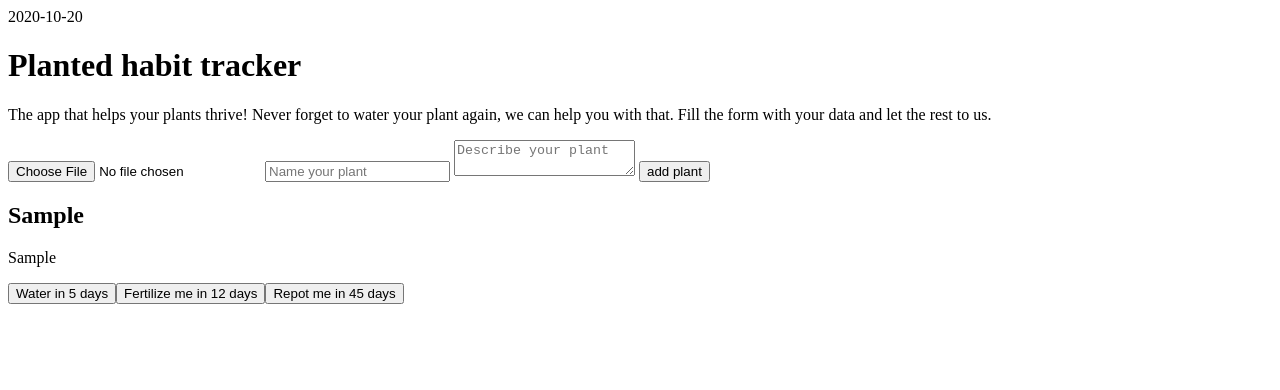
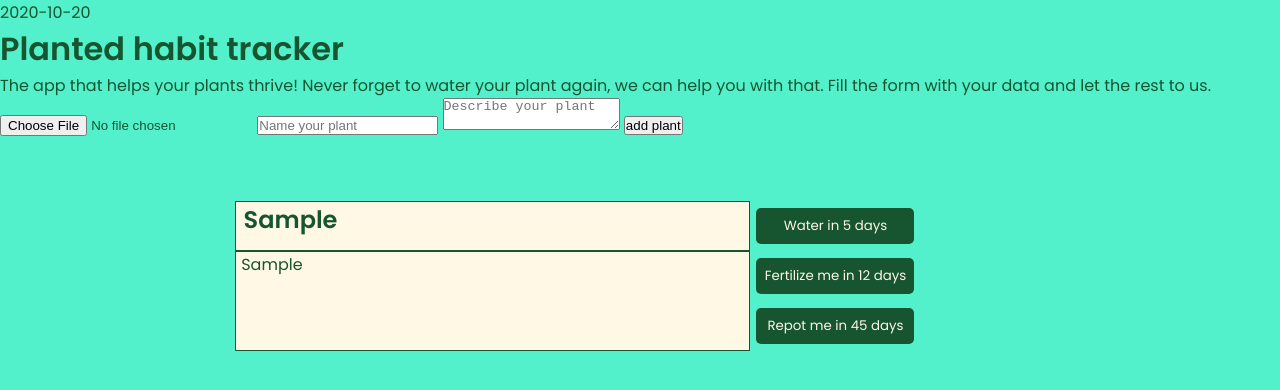
Before and after one commit to sofiadarkeweb/habit-tracker, a plain HTML site: page index.html in a window 1280 px wide. Both pictures are taken after typing "Sample", "Sample" into the empty fields and a click on the button "add plant". Drawn offline with Linux system fonts and the light colour scheme.

Commit message:
plant grid

```diff
--- a/app.js
+++ b/app.js
@@ -51,10 +51,12 @@ function containerCreator(event){
     console.log(localStorage)
 //Creates the container div
     const newContainerDiv = document.createElement("div");
+    newContainerDiv.classList.add("plant-container");
 //Creates the header/name for the container
     const newName = document.createElement("h2");
     newContainerDiv.appendChild(newName);
     newName.innerText = nameInput.value
+    newName.classList.add("plant-name");
 // Append to plant list
     plantContainer.appendChild(newContainerDiv)
 // Clears name input
@@ -63,6 +65,7 @@ function containerCreator(event){
     const newDescription = document.createElement("p");
     newContainerDiv.appendChild(newDescription);
     newDescription.innerText = descriptionInput.value
+    newDescription.classList.add("info-text");
 // Clears name input
     descriptionInput.value = ""
 //Creates todo list
@@ -70,6 +73,7 @@ function containerCreator(event){
 //Create check button - water
     const checkWaterBtn = document.createElement("button");
     newContainerDiv.appendChild(checkWaterBtn);
+    checkWaterBtn.classList.add("water-btn");
      if (daysToRewater === 1) {
         checkWaterBtn.innerText = "Water in " + daysToRewater + " day";
      } else {
@@ -78,9 +82,11 @@ function containerCreator(event){
     checkWaterBtn.addEventListener("click", function(){
         checkWaterBtn.innerText = "Water in 5 days"
     })
+    checkWaterBtn.classList.add("water-btn");
 //todo - fertilize
 //Create check button - fertilize
     const fertilizeBtn = document.createElement("button");
+    fertilizeBtn.classList.add("fertilize-btn");
     newContainerDiv.appendChild(fertilizeBtn);
     if (daysToFertilize === 1) {
         fertilizeBtn.innerText = "Fertilize me in " + daysToFertilize + " day";
@@ -93,6 +99,7 @@ function containerCreator(event){
 //todo - repot
 //Create check button - repot
     const checkRepotBtn = document.createElement("button");
+    checkRepotBtn.classList.add("repot-btn");
     newContainerDiv.appendChild(checkRepotBtn);
     if (daysToRepot === 1) {
         checkRepotBtn.innerHTML = "Repot me in " + daysToRepot + " day"
--- a/index.html
+++ b/index.html
@@ -5,6 +5,7 @@
     <meta name="viewport" content="width=device-width, initial-scale=1.0">
     <link rel="stylesheet" href="style.css" type="text/css">
     <script src="https://kit.fontawesome.com/ba5ff8c0a6.js" crossorigin="anonymous"></script>
+    <link href="https://fonts.googleapis.com/css2?family=Poppins:wght@400;500;600&display=swap" rel="stylesheet">
     <title>Habit tracker</title>
 </head>
 <body>
--- a/style.css
+++ b/style.css
@@ -0,0 +1,77 @@
+body {
+	font-family: "Poppins", sans-serif;
+    background: #53f1cb;
+    color:#16552F;
+}
+
+* {
+	margin: 0;
+	padding: 0;
+}
+
+.plant-container {
+	display: grid;
+	width: 1200px;
+	height: 150px;
+	grid-template-areas:
+		"image name name name button1 bin"
+		"image info info info button2 ."
+		"image info info info button3 .";
+	grid-template-columns: repeat(7, 1fr);
+    grid-template-rows: repeat(3, 1fr);
+    padding: 2rem;
+}
+
+.img-box {
+	background: #fff8e5;
+	grid-area: image;
+	border: 1px solid;
+}
+
+.plant-name {
+    background: #fff8e5;
+	grid-area: name;
+    border: 1px solid;
+    width: auto;
+    padding-left: 0.3em;
+}
+
+.info-text {
+	background: #fff8e5;
+	grid-area: info;
+    border: 1px solid;
+    padding-left: 0.3em;
+}
+
+.water-btn {
+	grid-area: button1;
+	justify-self: stretch;
+    border: none;
+    border-radius: 5px;
+    margin: 5pt;
+	font-family: inherit;
+    background-color: #16552F;
+    color: #fff8e5;
+}
+
+.fertilize-btn {
+    grid-area: button2;
+    justify-self: stretch;
+    border: none;
+    border-radius: 5px;
+    margin: 5pt;
+	font-family: inherit;
+    background-color: #16552F;
+    color: #fff8e5;
+}
+
+.repot-btn {
+    grid-area: button3;
+    justify-self: stretch;
+    border: none;
+    border-radius: 5px;
+    margin: 5pt;
+	font-family: inherit;
+    background-color: #16552F;
+    color: #fff8e5;
+}
```
